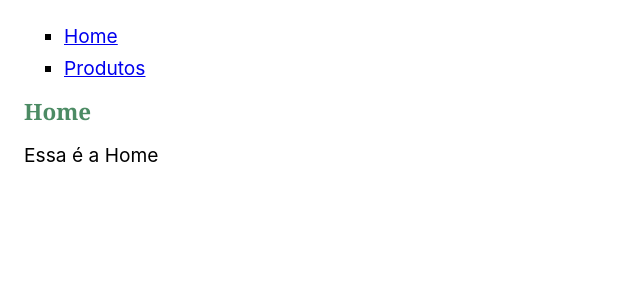
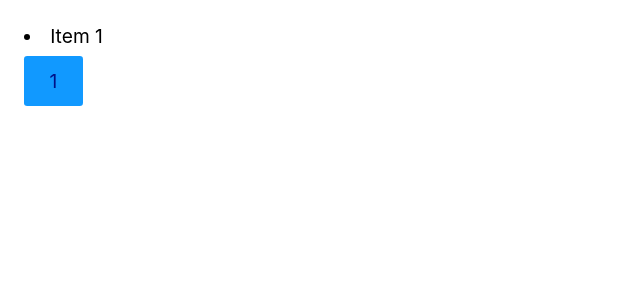
Before and after one commit to Ah-Cabral/OrigamidReact, a React (Create React App) app: page / in a window 1280 px wide. Shown: the top 300 px of the page, without its empty margins (0-640 px from the left). Built offline with nearby package versions, Linux system fonts and the light colour scheme; the HTML template or start-up script is replaced by a standard one.

Commit message:
Aula useState

```diff
--- a/src/App.js
+++ b/src/App.js
@@ -1,22 +1,20 @@
 import React from 'react'
-import Header from "./Header";
-import Home from './Home';
-import Produtos from './Produtos';
 
 const App = () => {
-  let Pagina = Home;
-  const {pathname} = window.location;
 
-  if(pathname === '/produtos'){
-    Pagina = Produtos
-  }else{
-    Pagina = Home
+  const [count, setCount] = React.useState(1);
+  const [items, setItems] = React.useState(['Item 1'])
+
+  function handleClick(){
+    setCount((count )=> count + 1)
+    setItems((items)=> [...items, 'Item ' + (count + 1)]);
   }
+
   return (
-    <section>
-      <Header/>
-      <Pagina/>
-    </section>
+    <div>
+      {items.map(item => <li key={item}>{item}</li>)}
+      <button onClick={handleClick}> {count} </button>
+    </div>
   )
 }
 
--- a/src/Header.js
+++ /dev/null
@@ -1,18 +0,0 @@
-import React from 'react'
-
-const Header = () => {
-    return (
-        <header>
-            <ul>
-                <li >
-                    <a href='/'> Home </a>
-                </li>
-                <li >
-                    <a href='/produtos'> Produtos </a>
-                </li>
-            </ul>
-        </header>
-    )
-}
-
-export default Header
--- a/src/Home.js
+++ /dev/null
@@ -1,13 +0,0 @@
-import React from 'react'
-import Titulo from './Titulo'
-
-const Home = () => {
-    return (
-        <section>
-            <Titulo texto='Home'/>
-            <p>Essa é a Home</p>
-        </section>
-    )
-}
-
-export default Home
--- a/src/Produto.js
+++ /dev/null
@@ -1,16 +0,0 @@
-import React from 'react'
-
-const Produto = ({nome, propriedades}) => {
-    return (
-        <div style={{border: '1px solid', margin:'1rem 0', padding:'1rem'}}>
-            <p>{nome}</p>
-            <ul>
-                {propriedades.map((propriedade) => (
-                <li key={propriedade}>{propriedade}</li>
-                ))}
-            </ul>
-        </div>
-    )
-}
-
-export default Produto
--- a/src/Produtos.js
+++ /dev/null
@@ -1,20 +0,0 @@
-import React from 'react'
-import Produto from './Produto';
-import Titulo from './Titulo'
-
-const Produtos = () => {
-    const produtos = [
-        { nome: 'Notebook', propriedades: ['16gb ram', '512gb'] },
-        { nome: 'Smartphone', propriedades: ['2gb ram', '128gb'] },
-    ];
-    return (
-        <section>
-          <Titulo texto="Produtos" />
-          {produtos.map((produto) => (
-            <Produto key={produto.nome} {...produto} />
-          ))}
-        </section>
-      );
-}
-
-export default Produtos
--- a/src/Titulo.js
+++ /dev/null
@@ -1,11 +0,0 @@
-import React from 'react'
-
-const Titulo = ({texto}) => {
-    return (
-        <h1 style={{color:'#4c8b64'}}>
-            {texto}
-        </h1>
-    )
-}
-
-export default Titulo
```
